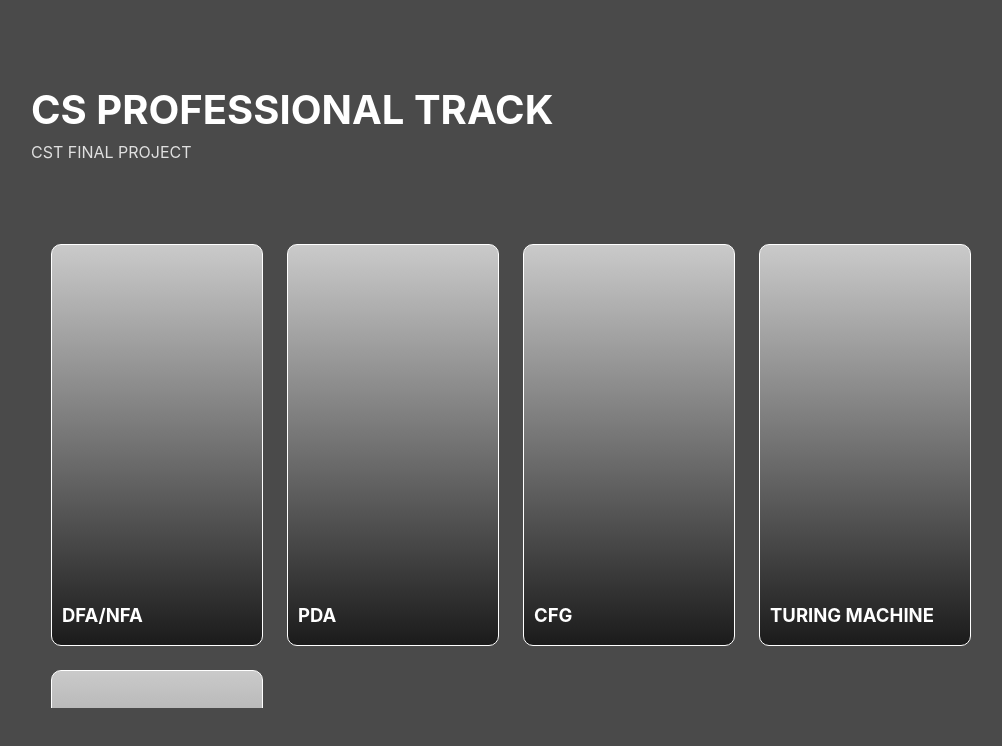
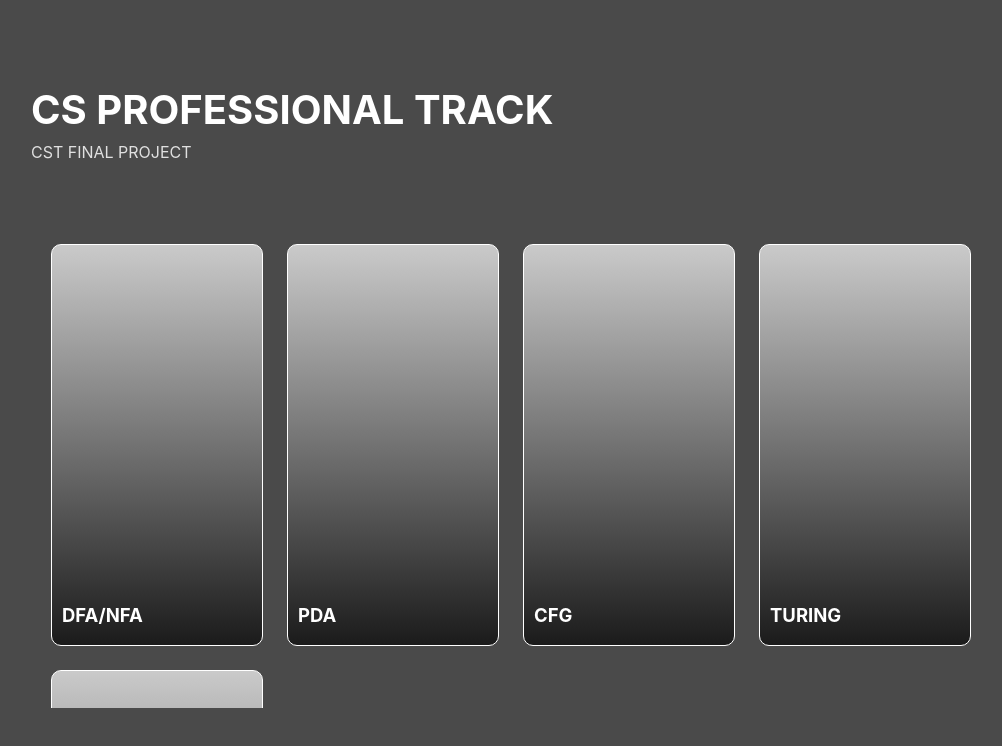
Before and after one commit to Luzeffle/CST4, a React (Vite) app: page / in a window 1280 px wide. Shown: the top 746 px of the page, without its empty margins (17-1019 px from the left). Built offline with nearby package versions, Linux system fonts and the light colour scheme.

Commit message:
optimized

```diff
--- a/src/App.jsx
+++ b/src/App.jsx
@@ -1,28 +1,15 @@
-import React from 'react';
+import React, { useState } from 'react';
 import './App.css';
+import ButtonDiv from '../src/components/button';
 
 function App() {
-  const handleClick = (project) => {
-    switch(project) {
-      case 'DFA/NFA':
-        window.open('https://example.com/dfa-nfa', '_blank');
-        break;
-      case 'PDA':
-        window.open('https://example.com/pda', '_blank');
-        break;
-      case 'CFG':
-        window.open('https://example.com/cfg', '_blank');
-        break;
-      case 'TURING':
-        window.open('https://example.com/turing', '_blank');
-        break;
-      case 'HANOI':
-        window.open('https://example.com/hanoi', '_blank');
-        break;
-      default:
-        break;
-    }
-  };
+  const [projects] = useState({
+    "DFA/NFA": "https://bolt.new/~/vitejs-vite-ahzmytnm",
+    "PDA": "https://chatgpt.com/c/67592b76-9f3c-800f-88ec-bc93a8de6ce4",
+    "CFG": "https://github.com/Luzeffle/CST4/tree/main/src/assets",
+    "TURING": "https://example.com/turing",
+    "HANOI": "https://example.com/hanoi",
+  });
 
   return (
     <div className="app">
@@ -31,21 +18,13 @@ function App() {
         <p>CST FINAL PROJECT</p>
       </div>
       <div className="grid-container">
-        <div className="grid-item" onClick={() => handleClick('DFA/NFA')}>
-          <h2>DFA/NFA</h2>
-        </div>
-        <div className="grid-item" onClick={() => handleClick('PDA')}>
-          <h2>PDA</h2>
-        </div>
-        <div className="grid-item" onClick={() => handleClick('CFG')}>
-          <h2>CFG</h2>
-        </div>
-        <div className="grid-item" onClick={() => handleClick('TURING')}>
-          <h2>TURING MACHINE</h2>
-        </div>
-        <div className="grid-item" onClick={() => handleClick('HANOI')}>
-          <h2>TOWER OF HANOI</h2>
-        </div>
+        {Object.keys(projects).map((project) => (
+          <ButtonDiv
+            key={project}
+            type={project}
+            handleClick={() => window.open(projects[project], '_blank')}
+          />
+        ))}
       </div>
     </div>
   );
--- /dev/null
+++ b/src/components/button.jsx
@@ -0,0 +1,9 @@
+import React from 'react';
+
+export default function ButtonDiv({ type, handleClick }) {
+    return (
+      <div className="grid-item" onClick={handleClick}>
+        <h2>{type}</h2>
+      </div>
+    );
+  };
```
